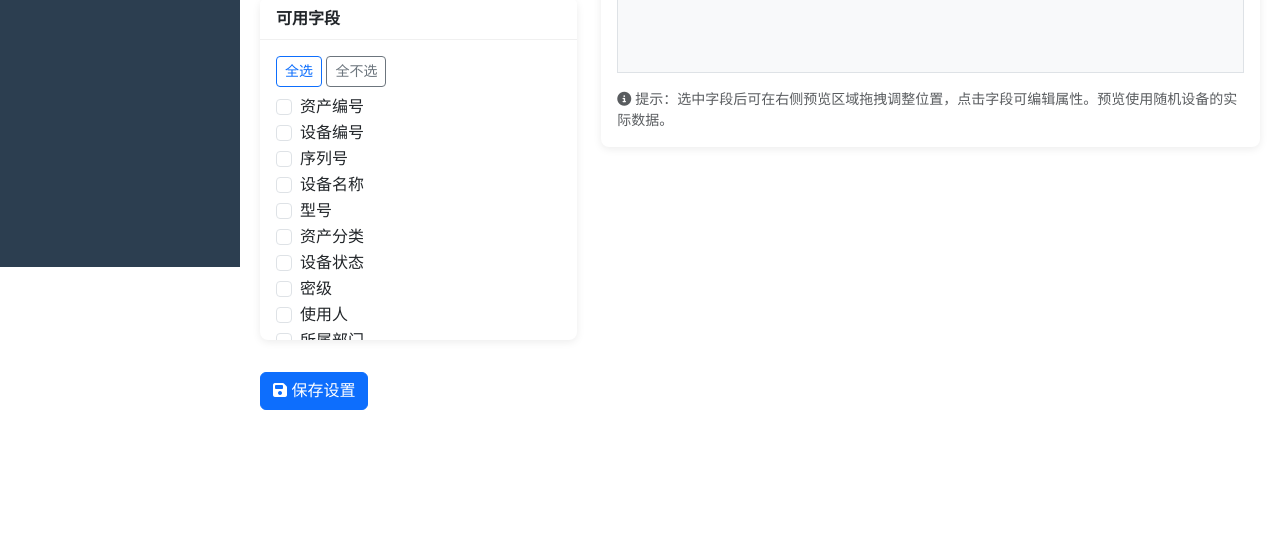
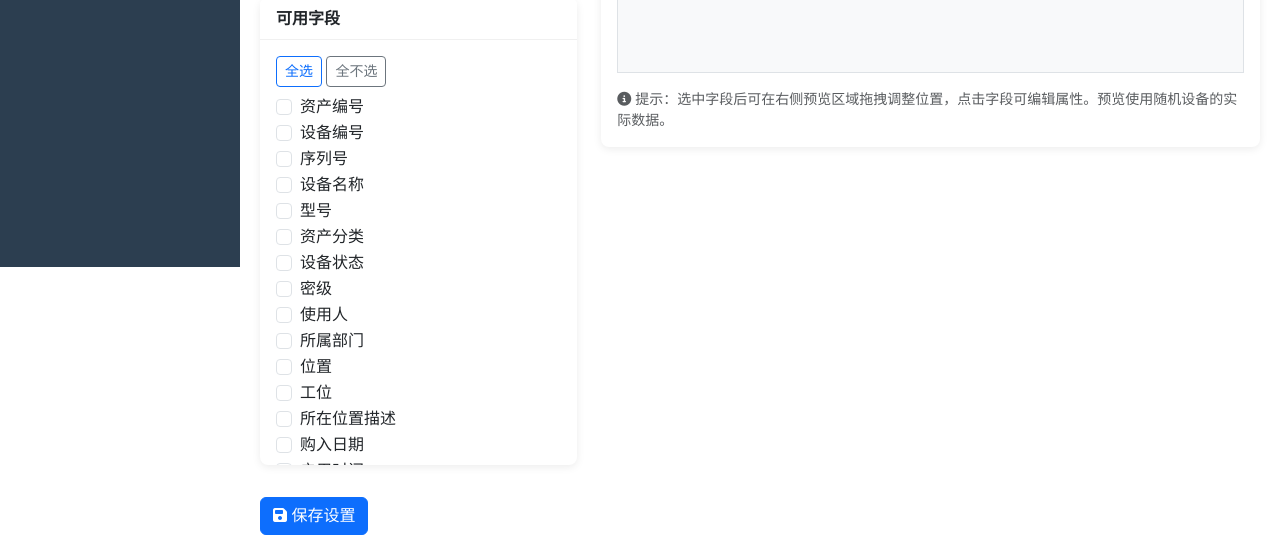
Before and after one commit to juzixs/CDITAMS, a Django app: page /assets/labels/ in a window 1280 px wide. Shown: the part 533-1088 px from the top of the page. Before the commit the page ends 943 px from the top, so only its background shows below. Run offline with Django 5.2, Linux system fonts and the light colour scheme; the visitor is signed in with stand-in values (Sample User, id 1); data comes from the database, SQL or seed files in the repository; data that the repository does not hold is empty; some libraries are stand-ins or nearby versions.

Commit message:
调整标签管理页面

```diff
--- a/templates/assets/label_template_form.html
+++ b/templates/assets/label_template_form.html
@@ -61,7 +61,7 @@
 
             <div class="card mb-3">
                 <div class="card-header">可用字段</div>
-                <div class="card-body" style="max-height:300px;overflow-y:auto;">
+                <div class="card-body" style="max-height:425px;overflow-y:auto;">
                     <div class="mb-2">
                         <button type="button" class="btn btn-sm btn-outline-primary" onclick="selectAllFields()">全选</button>
                         <button type="button" class="btn btn-sm btn-outline-secondary" onclick="deselectAllFields()">全不选</button>
```
